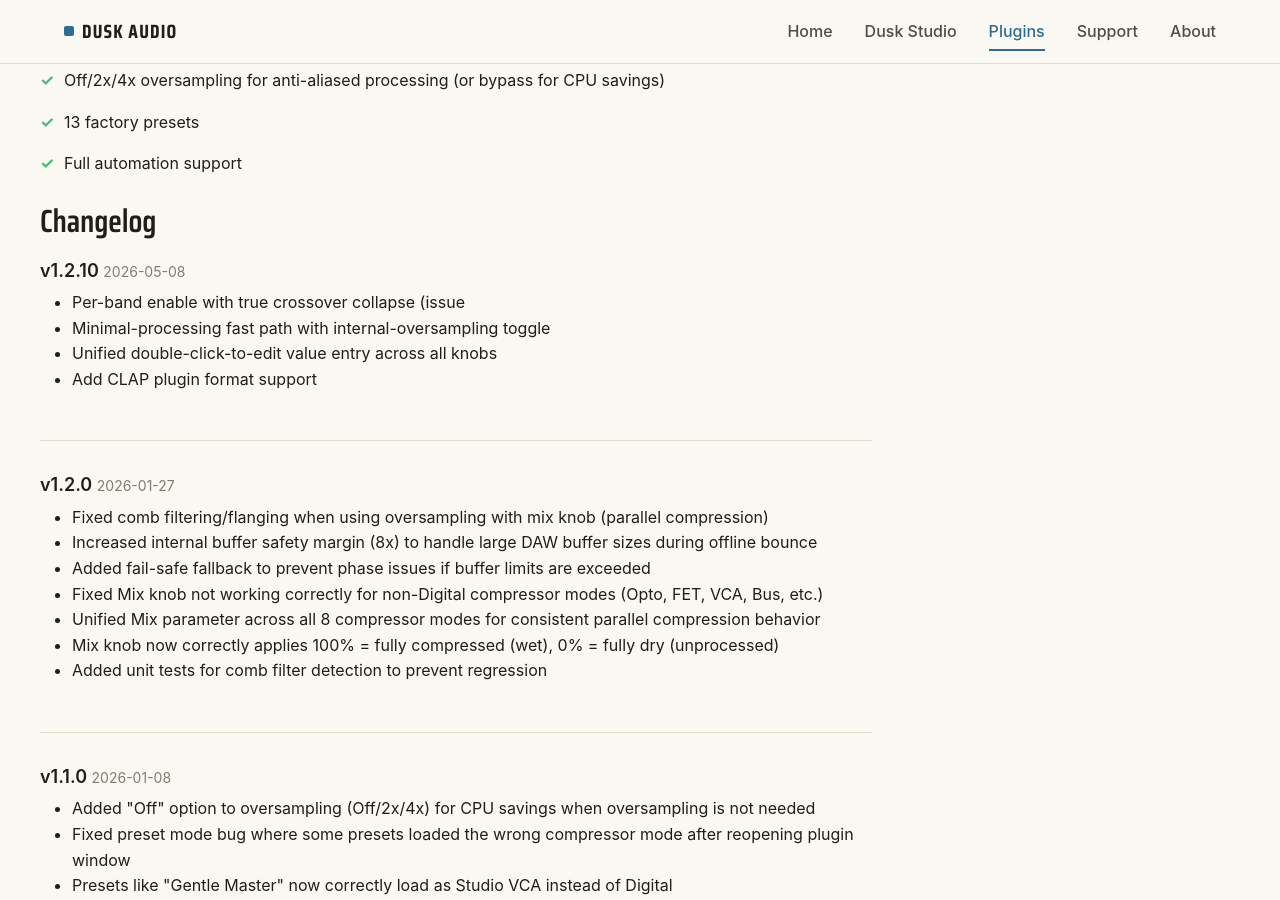
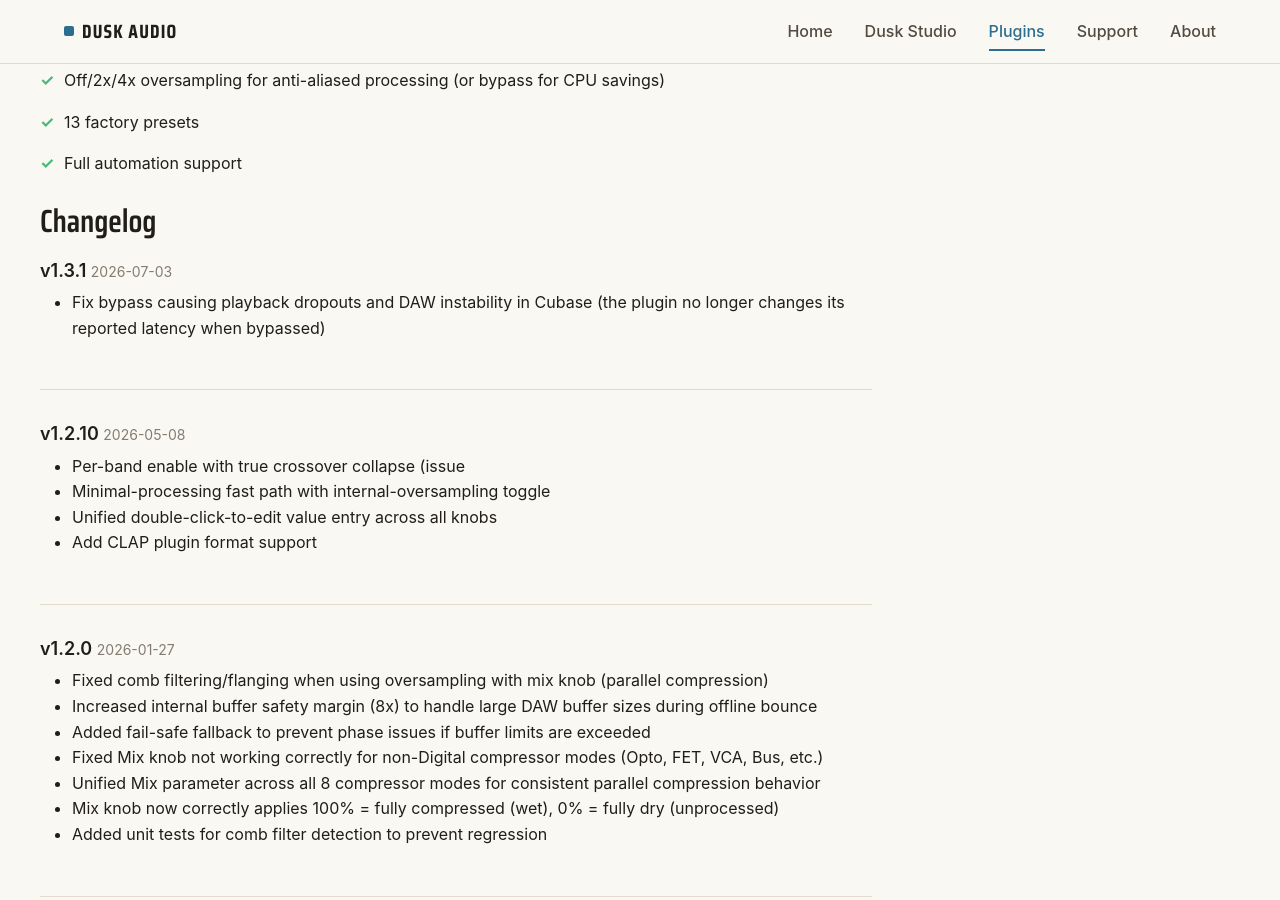
Before and after one commit to dusk-audio/dusk-audio.github.io, a Jekyll site: the page built from _plugins/multi-comp.md, in a window 1280 px wide and 900 px high, scrolled down 11774 px. Built offline with Jekyll 4.4.1, drawn with Linux system fonts in a browser that asks for light colours; some of the changed text lies outside the part shown.

Commit message:
Update Multi-Comp to v1.3.1

```diff
--- a/_data/plugins.yml
+++ b/_data/plugins.yml
@@ -17,7 +17,7 @@
     Professional dynamics control, completely free.
   status: released
   featured: true
-  version: 1.3.0
+  version: 1.3.1
 - name: Spectrum Analyzer
   slug: spectrum-analyzer
   tagline: Real-time FFT spectrum visualization
--- a/_plugins/multi-comp.md
+++ b/_plugins/multi-comp.md
@@ -4,7 +4,7 @@ title: Multi-Comp
 slug: multi-comp
 tagline: Multi-mode dynamics compressor
 description: Professional multi-mode compressor with 7 compression styles plus 4-band multiband compression. Free VST3, LV2, and AU plugin for Linux, Windows, and macOS.
-version: "1.3.0"
+version: "1.3.1"
 
 features:
   - 8 compression modes (Vintage Opto, Vintage FET, Classic VCA, Bus, Studio FET, Studio VCA, Digital, Multiband)
@@ -33,6 +33,10 @@ requirements:
   - "Sample rates: 44.1kHz – 192kHz"
 
 changelog:
+  - version: "1.3.1"
+    date: "2026-07-03"
+    changes:
+      - "Fix bypass causing playback dropouts and DAW instability in Cubase (the plugin no longer changes its reported latency when bypassed)"
   - version: "1.2.10"
     date: "2026-05-08"
     changes:
```
Also changed, not shown: 2 other files.
